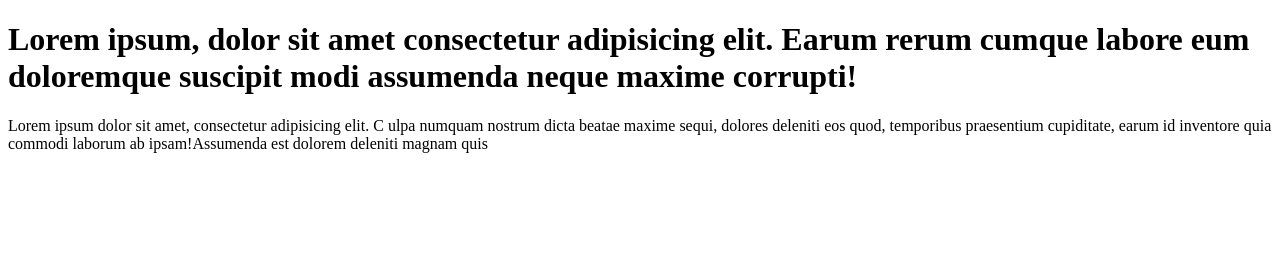
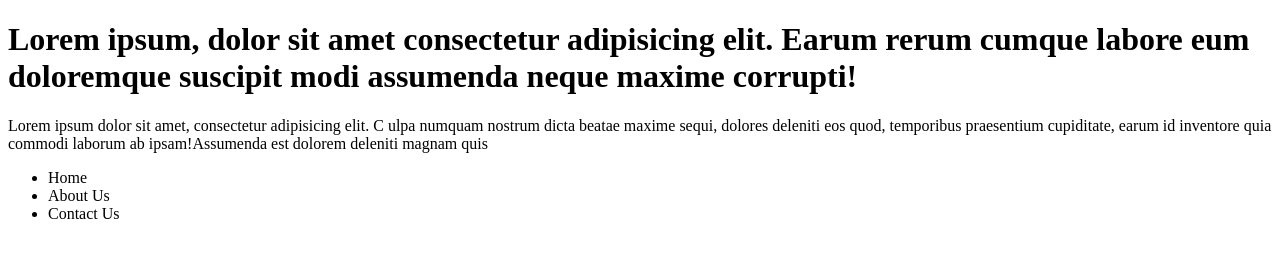
Before and after one commit to Satwikishankar/learn-git, a plain HTML site: page index.html in a window 1280 px wide. Drawn offline with Linux system fonts and the light colour scheme.

Commit message:
add lsit file

```diff
--- a/index.html
+++ b/index.html
@@ -10,6 +10,12 @@
     <p><span>Lorem ipsum dolor sit amet, consectetur adipisicing elit. C
         ulpa numquam nostrum dicta beatae maxime sequi, dolores deleniti eos
          quod, temporibus praesentium cupiditate, earum id inventore quia commodi
-         laborum ab ipsam!</span>Assumenda est dolorem deleniti magnam quis </p>
+         laborum ab ipsam!</span>Assumenda est dolorem deleniti magnam quis
+    </p>
+    <ul>
+        <li>Home</li>
+        <li>About Us</li>
+        <li>Contact Us</li>
+    </ul>
 </body>
 </html>
```
